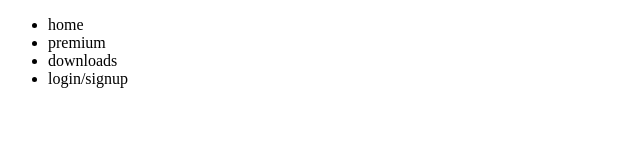
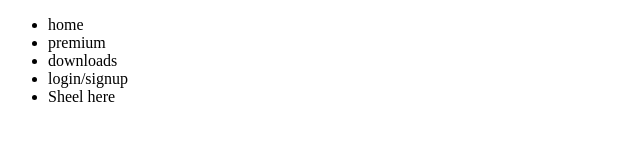
Before and after one commit to Surbhi2023/Spotify-Clone, a plain HTML site: page index.html in a window 1280 px wide. Shown: the full height of the page, 0-640 px from the left. Drawn offline with Linux system fonts and the light colour scheme.

Commit message:
Update index.html

```diff
--- a/index.html
+++ b/index.html
@@ -13,6 +13,7 @@
         <Li> premium</Li>
         <Li>downloads</Li>
         <Li> login/signup</Li>
+        <li>Sheel here</li>
        </ul>
     </div>
 </body>
```
